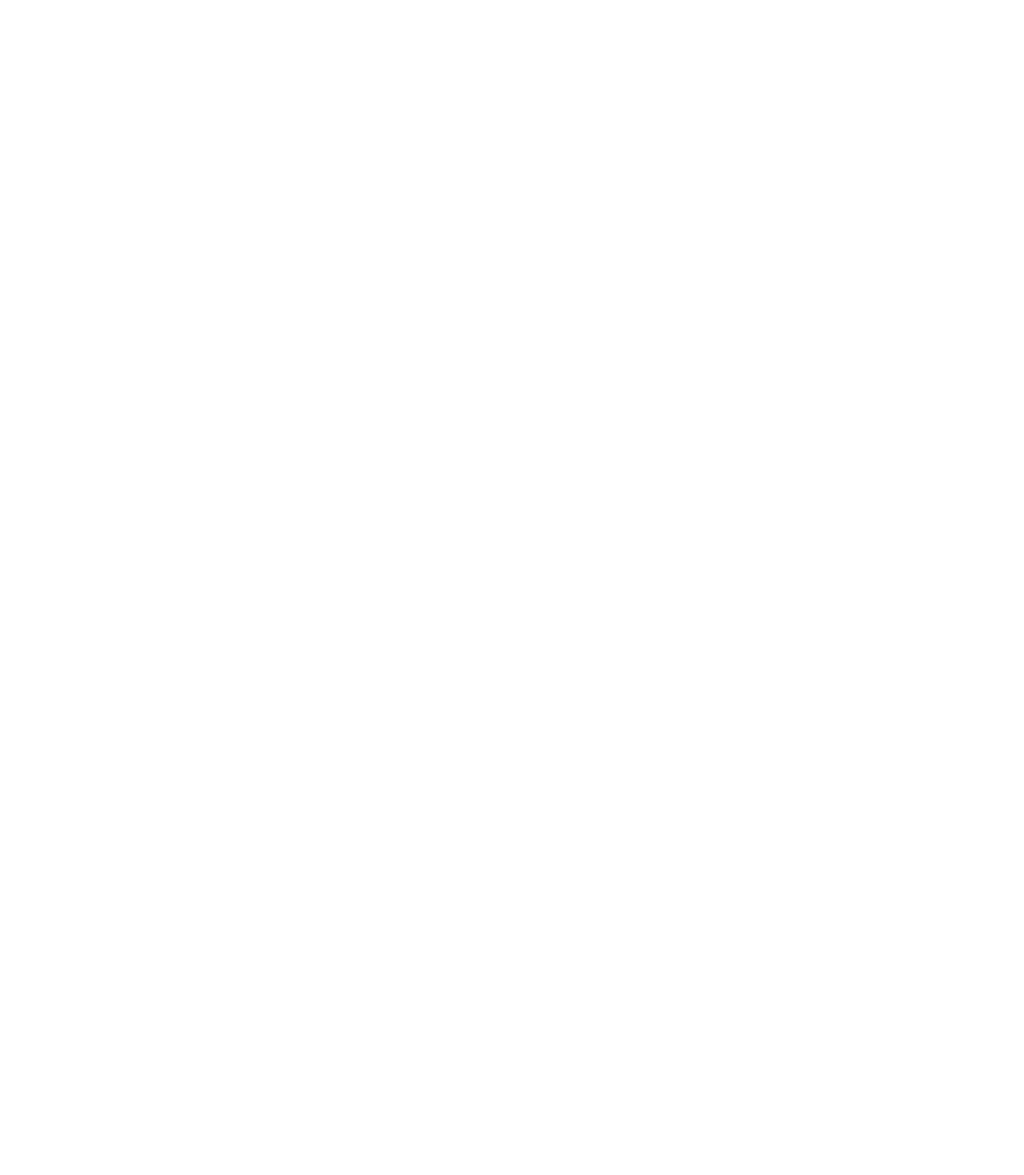
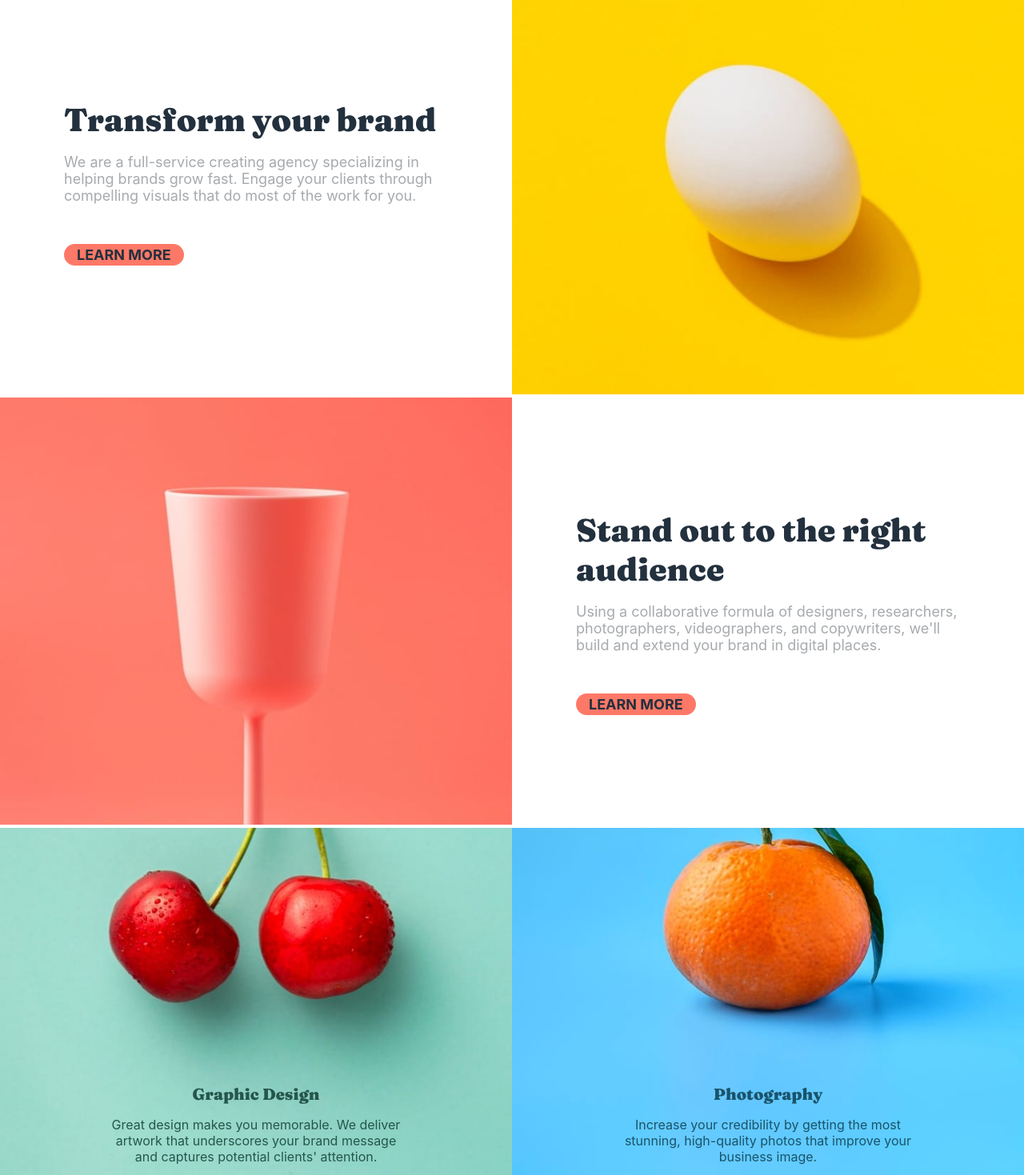
Before and after one commit to chrysellia/sunnyside-agency, a React (Create React App) app in the folder sunnyside-agency/: page / in a window 1280 px wide. Shown: the part 840-2309 px from the top of the page at 80% size. Before the commit the page ends 800 px from the top, so only its background shows below. Built offline with nearby package versions, Linux system fonts and the light colour scheme.

Commit message:
Body Component

```diff
--- a/sunnyside-agency/src/App.scss
+++ b/sunnyside-agency/src/App.scss
@@ -1,6 +1,8 @@
 @import "tailwindcss/base";
 @import "tailwindcss/components";
 @import "tailwindcss/utilities";
+
+@import url('https://fonts.googleapis.com/css2?family=Barlow:wght@300;400&family=Fraunces:wght@100;200;900&family=Roboto:wght@500&display=swap');
 
 
 .App {
--- /dev/null
+++ b/sunnyside-agency/src/Components/Body/About/About.component.js
@@ -0,0 +1,34 @@
+import React from 'react';
+import './About.style.scss';
+
+const About = () => {
+    return (
+        <div className="about-component">
+            <div className="about-content">
+
+                {/* Text */}
+                <div className="content-wrapper">
+                    <div className="content-text">
+                        <div className="text-title">Transform your brand</div>
+                        <div className="text-description">
+                            <p>
+                                We are a full-service creating agency specializing in helping brands grow fast.
+                                Engage your clients through compelling visuals that do most of the work for you.
+                            </p>
+                        </div>
+                        <div className="information-wrapper">
+                            <div className="text-information">LEARN MORE</div>
+                        </div>
+                    </div>
+                </div>
+
+                {/* Image */}
+                <div className="content-image">
+                    <img src="images/desktop/image-transform.jpg"/>
+                </div>
+            </div>
+        </div>
+    )
+}
+
+export default About
--- /dev/null
+++ b/sunnyside-agency/src/Components/Body/About/About.style.scss
@@ -0,0 +1,56 @@
+@import url('https://fonts.googleapis.com/css2?family=Barlow:wght@300;400&family=Fraunces:wght@100;200;900&family=Roboto:wght@500&display=swap');
+
+
+.about-component {
+    .about-content {
+        display: flex;
+
+        .content-wrapper {
+            width: 50%;
+            display: flex;
+            align-items: center;
+            justify-content: center;
+
+            .content-text {
+                padding-left: 5rem;
+                padding-right: 5rem;
+
+                .text-title {
+                    color: hsl(212, 27%, 19%);
+                    font-family: 'Fraunces', serif;
+                    font-weight: 700;
+                    font-size: 40px;
+                }
+
+                .text-description {
+                    color: hsl(210, 4%, 67%);
+                    font-size: 18px;
+                    font-weight: 400;
+
+                }
+
+                .information-wrapper {
+                    display: flex;
+
+                    .text-information {
+                        color: hsl(212, 27%, 19%);
+                        font-size: 18px;
+                        font-weight: bold;
+                        background-color: hsl(7, 99%, 70%);
+                        border-radius: 3rem;
+                        padding: 0.2rem 1rem;
+                        margin-top: 2rem;
+                    }
+                }
+            }
+        }
+
+        .content-image {
+            width: 50%;
+
+            img {
+                width: 100%;
+            }
+        }
+    }
+}
--- /dev/null
+++ b/sunnyside-agency/src/Components/Body/Body.component.js
@@ -0,0 +1,16 @@
+import React from 'react';
+import About from './About/About.component';
+import StandOut from './StandOut/StandOut.component';
+import Services from './Services/Services.component';
+
+const Body = () => {
+    return (
+        <div>
+            <About/>
+            <StandOut/>
+            <Services/>
+        </div>
+    )
+}
+
+export default Body
--- /dev/null
+++ b/sunnyside-agency/src/Components/Body/Services/Services.component.js
@@ -0,0 +1,43 @@
+import React from 'react';
+import './Services.style.scss'
+
+const Services = () => {
+    return (
+        <div className="services-component">
+            <div className="services-content">
+
+                {/* Graphic Design */}
+                <div className="graphic-parent" style={{backgroundImage:'url(images/desktop/image-graphic-design.jpg)'}}>
+                    <div className="graphic-wrapper">
+                        <div className="graphic-content">
+                            <div className="graphic-title">Graphic Design</div>
+                            <div className="graphic-description">
+                                <p>
+                                    Great design makes you memorable. We deliver <br/> artwork that underscores your brand message<br/>
+                                    and captures potential clients' attention.
+                                </p>
+                            </div>
+                        </div>
+                    </div>
+                </div>
+
+                {/* Photography */}
+                <div className="photography-parent" style={{backgroundImage:'url(images/desktop/image-photography.jpg)'}}>
+                    <div className="photography-wrapper">
+                        <div className="photography-content">
+                            <div className="photography-title">Photography</div>
+                            <div className="photography-description">
+                                <p>
+                                    Increase your credibility by getting the most <br/> stunning, high-quality photos
+                                    that improve your <br/> business image.
+                                </p>
+                            </div>
+                        </div>
+                    </div>
+                </div>
+            </div>
+        </div>
+    )
+}
+
+export default Services
--- /dev/null
+++ b/sunnyside-agency/src/Components/Body/Services/Services.style.scss
@@ -0,0 +1,65 @@
+.services-component {
+    .services-content {
+        display: flex;
+
+        .graphic-parent {
+            width: 50%;
+            background-size: cover;
+            background-repeat: no-repeat;
+            background-position: center;
+
+            .graphic-wrapper {
+                display: flex;
+                align-items: center;
+                justify-content: center;
+                height: 100%;
+
+                .graphic-content {
+                    text-align: center;
+                    padding-top: 20rem;
+
+                    .graphic-title {
+                        color: hsl(167, 40%, 24%);
+                        font-family: 'Fraunces', serif;
+                        font-weight: 700;
+                        font-size: 20px;
+                    }
+
+                    .graphic-description {
+                        color: hsl(167, 40%, 24%);
+                    }
+                }
+            }
+        }
+
+        .photography-parent {
+            width: 50%;
+            background-size: cover;
+            background-repeat: no-repeat;
+            background-position: center;
+
+            .photography-wrapper {
+                display: flex;
+                align-items: center;
+                justify-content: center;
+                height: 100%;
+
+                .photography-content {
+                    text-align: center;
+                    padding-top: 20rem;
+
+                    .photography-title {
+                        color: hsl(198, 62%, 26%);
+                        font-family: 'Fraunces', serif;
+                        font-weight: 700;
+                        font-size: 20px;
+                    }
+
+                    .photography-description {
+                        color: hsl(198, 62%, 26%);
+                    }
+                }
+            }
+        }
+    }
+}
--- /dev/null
+++ b/sunnyside-agency/src/Components/Body/StandOut/StandOut.component.js
@@ -0,0 +1,34 @@
+import React from 'react';
+import './StandOut.style.scss';
+
+const StandOut = () => {
+    return (
+        <div className="stand-out-component">
+            <div className="stand-out-content">
+
+                {/* Image */}
+                <div className="stand-out-image">
+                    <img src="images/desktop/image-stand-out.jpg"/>
+                </div>
+
+                {/* Text */}
+                <div className="stand-out-wrapper">
+                    <div className="stand-out-text">
+                        <div className="stand-out-title">Stand out to the right audience</div>
+                        <div className="stand-out-description">
+                            <p>
+                                Using a collaborative formula of designers, researchers, photographers, videographers, and copywriters,
+                                we'll build and extend your brand in digital places.
+                            </p>
+                        </div>
+                        <div className="button-wrapper">
+                            <div className="button-information">LEARN MORE</div>
+                        </div>
+                    </div>
+                </div>
+            </div>
+        </div>
+    )
+}
+
+export default StandOut
--- /dev/null
+++ b/sunnyside-agency/src/Components/Body/StandOut/StandOut.style.scss
@@ -0,0 +1,54 @@
+
+.stand-out-component {
+    .stand-out-content {
+        display: flex;
+
+        .stand-out-image {
+            width: 50%;
+
+            img {
+                width: 100%;
+            }
+        }
+
+        .stand-out-wrapper {
+            width: 50%;
+            display: flex;
+            align-items: center;
+            justify-content: center;
+
+            .stand-out-text {
+                padding-left: 5rem;
+                padding-right: 5rem;
+
+                .stand-out-title {
+                    color: hsl(212, 27%, 19%);
+                    font-family: 'Fraunces', serif;
+                    font-weight: 700;
+                    font-size: 40px;
+                }
+
+                .stand-out-description {
+                    color: hsl(210, 4%, 67%);
+                    font-size: 18px;
+                    font-weight: 400;
+
+                }
+
+                .button-wrapper {
+                    display: flex;
+
+                    .button-information {
+                        color: hsl(212, 27%, 19%);
+                        font-size: 18px;
+                        font-weight: bold;
+                        background-color: hsl(7, 99%, 70%);
+                        border-radius: 3rem;
+                        padding: 0.2rem 1rem;
+                        margin-top: 2rem;
+                    }
+                }
+            }
+        }
+    }
+}
--- a/sunnyside-agency/src/Components/HomePage/HomePage.component.js
+++ b/sunnyside-agency/src/Components/HomePage/HomePage.component.js
@@ -1,10 +1,12 @@
 import React from 'react'
 import Navbar from '../Navbar/Navbar.component'
+import Body from '../Body/Body.component'
 
 const HomePage = () => {
     return (
         <div>
             <Navbar/>
+            <Body/>
         </div>
     )
 }
```
